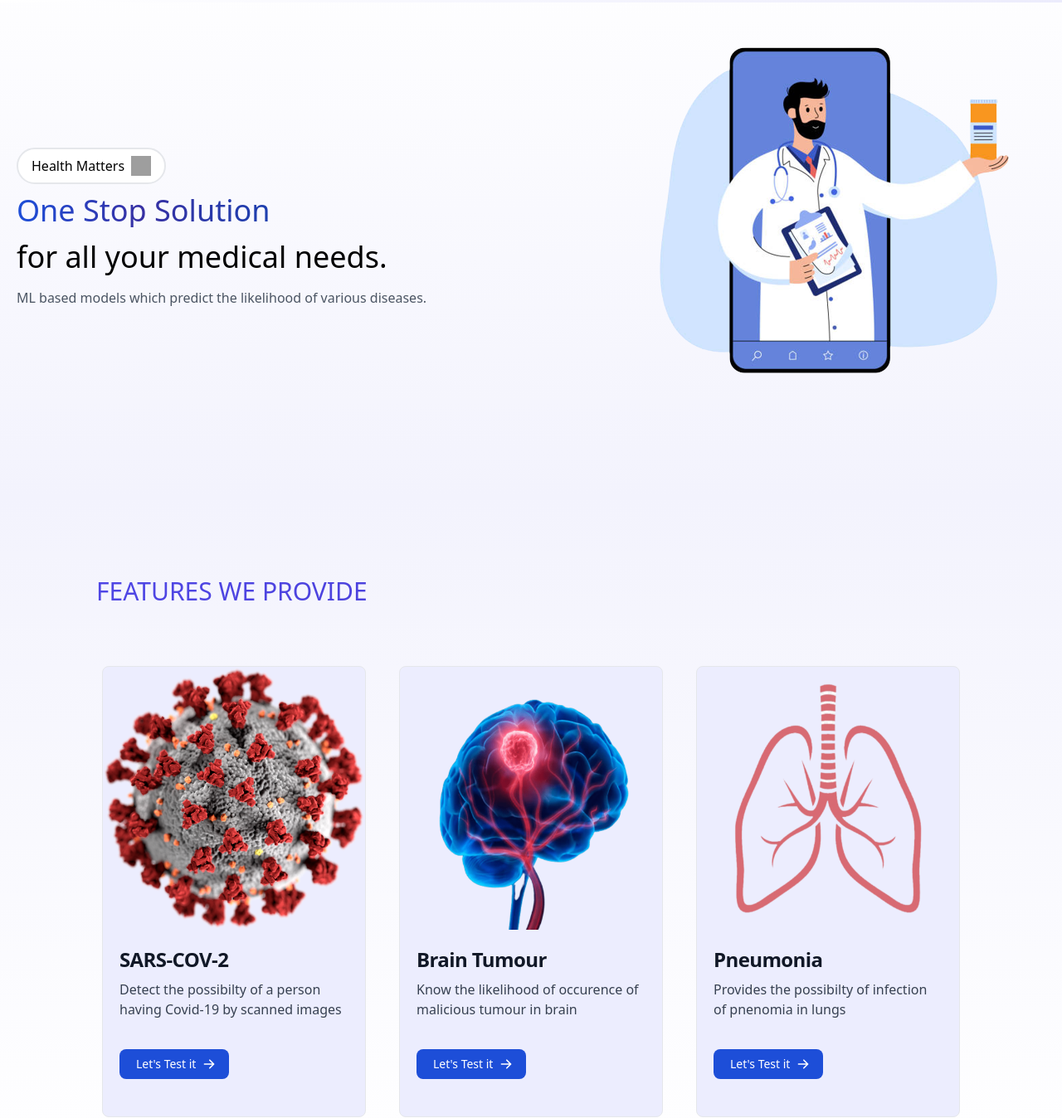
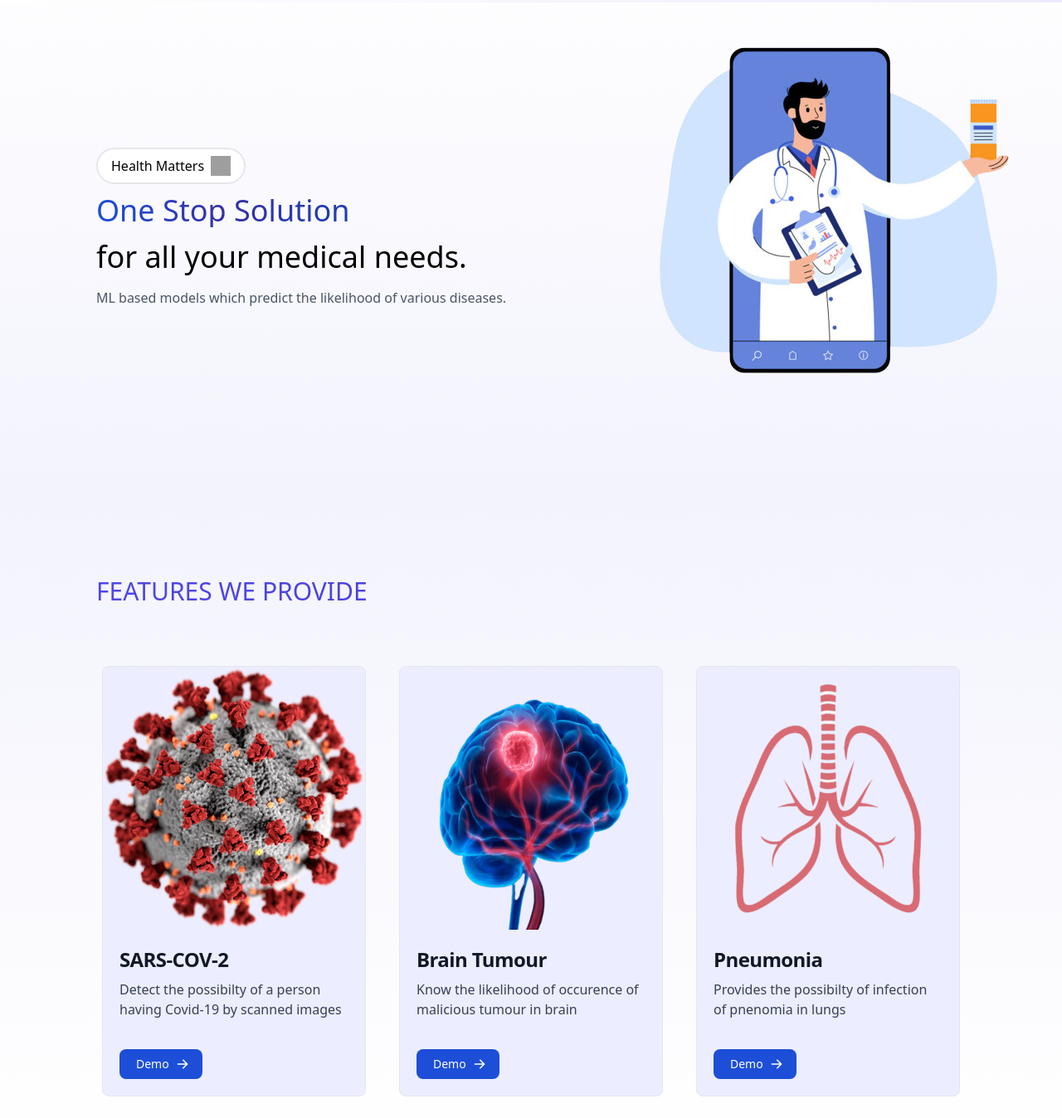
Before and after one commit to aryanparihar2910/UGP-2, a plain HTML site: page hospital.html in a window 1280 px wide. Shown: the part 93-1441 px from the top of the page at 83% size. Drawn offline with nearby package versions, Linux system fonts and the light colour scheme; grey boxes are pictures that could not be loaded.

Commit message:
flex issue fixed

```diff
--- a/hospital.html
+++ b/hospital.html
@@ -34,17 +34,17 @@
     <section id="home" class="text-gray-600 body-font bg-gradient-to-b from-white to-[#F3F3FD] w-full h-auto">
         <div class="container mx-auto flex px-5 py-24 xl:px-18 md:flex-row flex-col items-center">
             <div class="lg:flex-grow md:w-1/2 lg:pr-24 md:pr-16 flex flex-col md:items-start md:text-left mt-16 mb-16 md:mb-0 items-center text-center">
-                <div class="bg-white text-black border-2 rounded-3xl my-3 py-2 px-4 flex flex-row space-x-2 animate__animated animate__slideInDown">
+                <div class="bg-white text-black border-2 rounded-3xl my-3 py-2 px-4 xl:ml-24 flex flex-row space-x-2 animate__animated animate__slideInDown">
                     <span class="font-sans"> Health Matters </span>
                     <img class="w-6" src="https://img.icons8.com/ultraviolet/40/null/heart-health.png"/>
                 </div>
                 <div>
-                    <h1 class="animate__animated animate__backInRight title-font sm:text-4xl text-3xl mb-4 font-medium bg-gradient-to-r from-blue-700 via-indigo-800 to-blue-800 inline-block text-transparent bg-clip-text">
+                    <h1 class="animate__animated animate__backInRight title-font sm:text-4xl text-3xl mb-4 xl:ml-24 font-medium bg-gradient-to-r from-blue-700 via-indigo-800 to-blue-800 inline-block text-transparent bg-clip-text">
                         One Stop Solution
                     </h1>
-                    <h2 class="animate__animated animate__backInLeft title-font sm:text-4xl text-3xl mb-4 font-medium text-black">for all your medical needs.</h2>
+                    <h2 class="animate__animated animate__backInLeft title-font sm:text-4xl text-3xl mb-4 xl:ml-24 font-medium text-black">for all your medical needs.</h2>
                 </div>
-                <p class="mb-8 leading-relaxed animate__animated animate__fadeIn">ML based models which predict the likelihood of various diseases.</p>
+                <p class="mb-8 leading-relaxed animate__animated animate__fadeIn xl:ml-24">ML based models which predict the likelihood of various diseases.</p>
             </div>
             <div class="lg:max-w-lg lg:w-full md:w-1/2 w-5/6">
                 <img class="object-cover object-center rounded" alt="hero" src="assets/doctor.png">
@@ -58,7 +58,7 @@
                 <h1 class="sm:text-3xl ml-24 text-2xl font-normal title-font mb-2 bg-gradient-to-r from-indigo-600 to-indigo-700 inline-block text-transparent bg-clip-text text-left">FEATURES WE PROVIDE</h1>
             </div>
             <div class="flex flex-col space-y-8 md:space-y-0 md:space-x-10 md:flex-row -m-4 items-center md:justify-center">
-                <div class="cards w-3/4 md:w-1/4 md:h-[34rem] bg-[#ecedfe] border border-gray-200 rounded-lg hover:scale-105 duration-300 hover:border-2 hover:border-black ">
+                <div class="cards w-3/4 md:w-1/4 md:h-auto bg-[#ecedfe] border border-gray-200 rounded-lg hover:scale-105 duration-300 hover:border-2 hover:border-black ">
 
                         <img class="rounded-t-lg" src="assets/covid.png" alt="" />
 
@@ -68,12 +68,12 @@
 
                         <p class="mb-3 font-normal text-gray-700 ">Detect the possibilty of a person having Covid-19 by scanned images</p>
                         <a href="covid.html" target="_blank" class="md:mt-6 inline-flex items-center px-5 py-2 text-sm font-medium text-center text-white bg-blue-700 rounded-lg hover:bg-blue-800 focus:ring-4 focus:outline-none focus:ring-blue-300">
-                            Let's Test it
+                            Demo
                             <svg aria-hidden="true" class="w-4 h-4 ml-2 -mr-1" fill="currentColor" viewBox="0 0 20 20" xmlns="http://www.w3.org/2000/svg"><path fill-rule="evenodd" d="M10.293 3.293a1 1 0 011.414 0l6 6a1 1 0 010 1.414l-6 6a1 1 0 01-1.414-1.414L14.586 11H3a1 1 0 110-2h11.586l-4.293-4.293a1 1 0 010-1.414z" clip-rule="evenodd"></path></svg>
                         </a>
                     </div>
                 </div>
-                <div class="cards w-3/4 md:w-1/4 md:h-[34rem] bg-[#ecedfe] border border-gray-200 rounded-lg hover:scale-105 duration-300 hover:border-2 hover:border-black ">
+                <div class="cards w-3/4 md:w-1/4 md:h-auto bg-[#ecedfe] border border-gray-200 rounded-lg hover:scale-105 duration-300 hover:border-2 hover:border-black ">
 
                         <img class="rounded-t-lg " src="assets/brain.png" alt="" />
 
@@ -83,12 +83,12 @@
 
                         <p class="mb-3 font-normal text-gray-700 ">Know the likelihood of occurence of malicious tumour in brain</p>
                         <a href="brain.html" target="_blank" class="md:mt-6 inline-flex items-center px-5 py-2 text-sm font-medium text-center text-white bg-blue-700 rounded-lg hover:bg-blue-800 focus:ring-4 focus:outline-none focus:ring-blue-300">
-                            Let's Test it
+                            Demo
                             <svg aria-hidden="true" class="w-4 h-4 ml-2 -mr-1" fill="currentColor" viewBox="0 0 20 20" xmlns="http://www.w3.org/2000/svg"><path fill-rule="evenodd" d="M10.293 3.293a1 1 0 011.414 0l6 6a1 1 0 010 1.414l-6 6a1 1 0 01-1.414-1.414L14.586 11H3a1 1 0 110-2h11.586l-4.293-4.293a1 1 0 010-1.414z" clip-rule="evenodd"></path></svg>
                         </a>
                     </div>
                 </div>
-                <div class="cards w-3/4 md:w-1/4 md:h-[34rem] bg-[#ecedfe] border border-gray-200 rounded-lg hover:scale-105 duration-300 hover:border-2 hover:border-black ">
+                <div class="cards w-3/4 md:w-1/4 md:h-auto bg-[#ecedfe] border border-gray-200 rounded-lg hover:scale-105 duration-300 hover:border-2 hover:border-black ">
 
                         <img class="rounded-t-lg" src="assets/pneumonia.png" alt="" />
 
@@ -98,7 +98,7 @@
 
                         <p class="mb-3 font-normal text-gray-700 ">Provides the possibilty of infection of pnenomia in lungs</p>
                         <a href="pneumonia.html" target="_blank" class="md:mt-6 inline-flex items-center px-5 py-2 text-sm font-medium text-center text-white bg-blue-700 rounded-lg hover:bg-blue-800 focus:ring-4 focus:outline-none focus:ring-blue-300">
-                            Let's Test it
+                            Demo
                             <svg aria-hidden="true" class="w-4 h-4 ml-2 -mr-1" fill="currentColor" viewBox="0 0 20 20" xmlns="http://www.w3.org/2000/svg"><path fill-rule="evenodd" d="M10.293 3.293a1 1 0 011.414 0l6 6a1 1 0 010 1.414l-6 6a1 1 0 01-1.414-1.414L14.586 11H3a1 1 0 110-2h11.586l-4.293-4.293a1 1 0 010-1.414z" clip-rule="evenodd"></path></svg>
                         </a>
                     </div>
```
